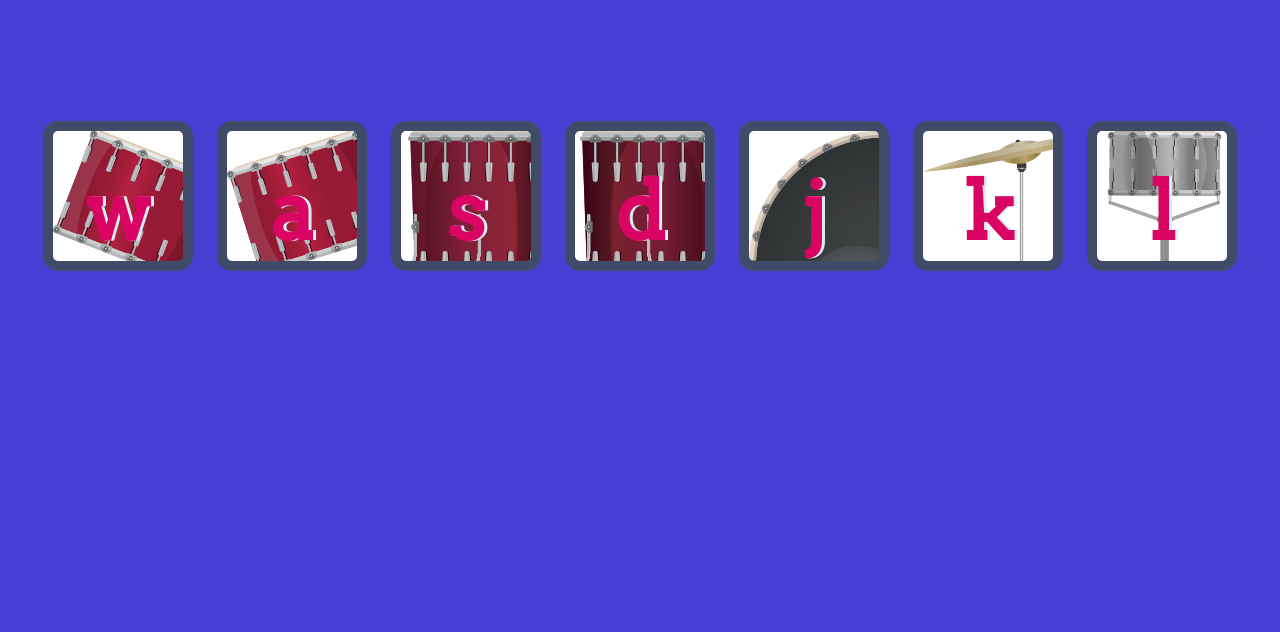
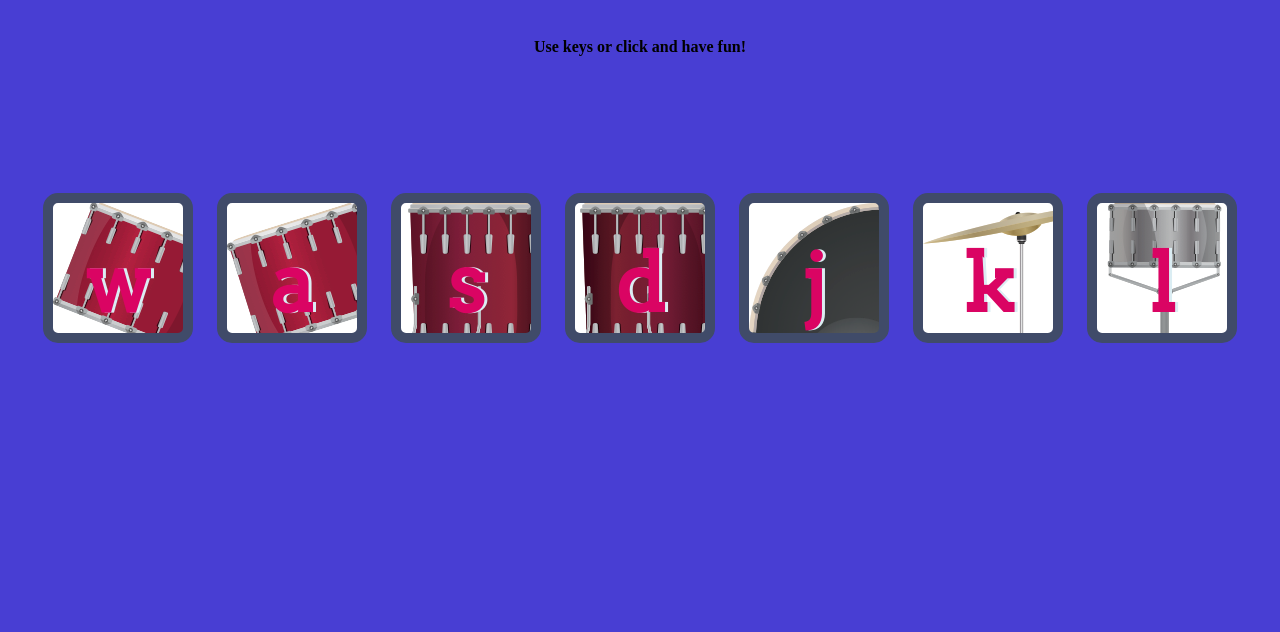
Before and after one commit to ibrahimkhan1214/Drummer-s-Dream, a plain HTML site: page index.html in a window 1280 px wide. Shown: the part 168-800 px from the top of the page. Drawn offline with Linux system fonts and the light colour scheme.

Commit message:
Update index.html

```diff
--- a/index.html
+++ b/index.html
@@ -11,6 +11,7 @@
 <body>
 
   <h1 id="heading">🥁 Drummer's Dream</h1>
+  <h4>Use keys or click and have fun!</h4>
   <div class="set">
     <button class="w drum">w</button>
     <button class="a drum">a</button>
```
